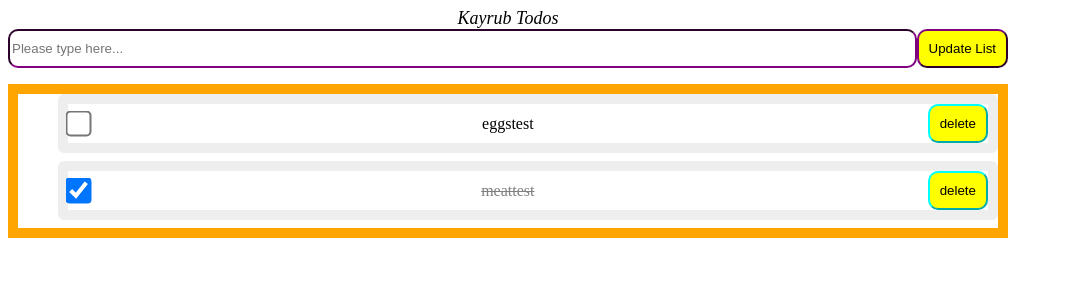
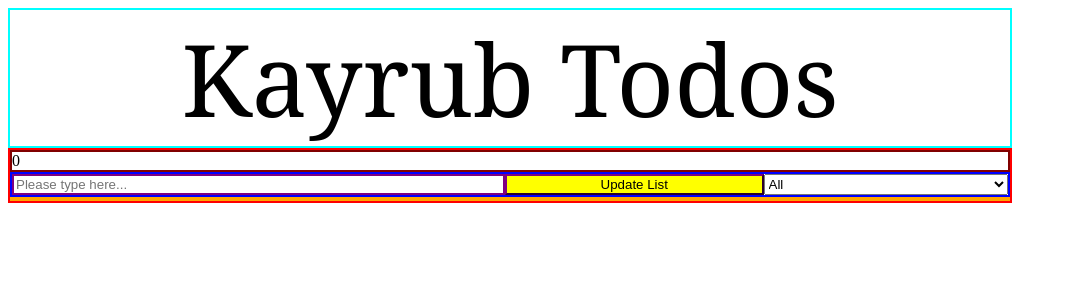
Before and after one commit to kayrub/todo-app, a React (Vite) app: page / in a window 1280 px wide. Shown: the top 300 px of the page, without its empty margins (0-1067 px from the left). Built offline with nearby package versions, Linux system fonts and the light colour scheme.

Commit message:
feat: add counter, filtering, and localStorage persistence

```diff
--- a/src/App.css
+++ b/src/App.css
@@ -1,4 +1,17 @@
 /* used for App css specifically */
+ul {
+  padding: 0;
+  margin: 0;
+  list-style: none;
+}
+
+.counter-row {
+    border: 2px solid maroon;
+}
+
+input {
+  box-sizing: border-box;
+}
 
 .todo-item.completed {
     text-decoration: line-through;
@@ -9,53 +22,55 @@
     display: flex;
     justify-content:center;
     align-items:center;
-    font-size:large;
-    font-style:italic;
-    font-weight:400;
+    font-size:100px;
+    font-family:Georgia, 'Times New Roman', Times, serif;
     max-width: 1000px;
+    border: 2px solid aqua;
 }
 
 .app-container {
     max-width: 1000px;
+    border:2px solid red;
 }
 
 .input-row {
     display:flex;
-    justify-content: space-evenly;
+    justify-content: space-between;
+    border:2px solid blue;
 }
 
 .todo-input {
-    flex: 1;
-    border-color: purple;
-    border-radius: 10px;
+    flex: 2;
+    border: 2px solid purple;
 }
 
 button {
-    padding: 10px;
-    border-radius: 10px;
     cursor: pointer;
     background: yellow ;
 }
 
 .add-btn {
     border-color: purple;
+    flex: 1;
+}
+
+.filter-selector {
+    flex: 1;
 }
 
 .todo-list {
-    border: 10px solid orange;
+    border: 2px solid orange;
 }
 
 .todo-row {
   display: flex;
   align-items: center;
   justify-content: space-between;
-
-  border: 10px solid #eee;
-  border-radius: 6px;
-  margin-bottom: 8px;
+  border: 2px solid pink;
 }
 
 .todo-item {
+    border:2px solid green;
 }
 
 .checkbox {
@@ -63,5 +78,5 @@ button {
 }
 
 .del-btn {
-    border-color:aqua;
+    border: 2px solid lightgreen;
 }
--- a/src/App.jsx
+++ b/src/App.jsx
@@ -1,22 +1,60 @@
-import { useState } from 'react';
+import { useEffect, useState } from 'react';
 import './App.css';
 
+/*
+add a div above input-row
+count how many todos are left
+iterate over todos, check todos.completed ? counter==1 : do nothing
+afterwards everytime toggleToDo is run have it track the count
 
+add a div below input-row
+dropdown filter
+display all, completed, uncompleted.
+
+localstorage.
+store todos JSON.stringify
+access todos JSON.parse
+useEffect on initial render
+useEffect when todos state changes
+
+*/
 
 function App() {
 
   const [todoText, setToDoText] = useState("");
-  const [todos, setToDos] = useState([{id: 1, name: "eggstest", completed: false}, {id: 2, name: "meattest", completed:true}]);
+  const [todos, setToDos] = useState([]);
   const [nextId, setNextId] = useState(3);
+  const [filterToDos, setFilterToDos] = useState('all');
+  const [isLoaded, setIsLoaded] = useState(false);
 
+  useEffect(() => {
+    const storedToDosData = localStorage.getItem('todos');
+    const storedNextId = localStorage.getItem('nextId');
+    console.log('useEffect storedData: ',storedToDosData);
+    if (storedToDosData) {
+      setToDos(JSON.parse(storedToDosData));
+      setNextId(JSON.parse(storedNextId));
+      console.log(todos)
+    }
+    setIsLoaded(true);
+  }, []);
+
+  useEffect(() => {
+    if (!isLoaded) return;
+    localStorage.setItem('todos', JSON.stringify(todos));
+    localStorage.setItem('nextId', JSON.stringify(nextId));
+    console.log('saving to local Storage')
+    console.log(localStorage);
+  }, [todos, isLoaded, nextId]);
 
   const addToDo = (newToDo) => {
     setToDos(prev => [...prev, {id: nextId, name: newToDo, completed:false}]);
     setNextId(prev => prev + 1);
     console.log("todo added:", newToDo);
-    console.log("todos list:", todos);
+    console.log("todos: ", todos);
     console.log("current nextid:", nextId);
     setToDoText('');
+
   }
 
   const handleKeyDown = (e) => {
@@ -35,19 +73,21 @@ function App() {
     )
   }
 
+  const countToDos = todos.filter(todo => !todo.completed).length;
+
+  const filterViewToDos = todos.filter(todo => {
+    if(filterToDos === 'completed') return todo.completed;
+    if(filterToDos === 'active') return !todo.completed;
+    return true;
+  })
+
+
   const deleteToDo = (currTodo) => {
     setToDos(prev =>
       prev.filter(todo => todo.id !== currTodo.id)
     )
   };
 
-
-  /*
-         <span style ={{
-                textDecoration: todo.completed ? 'line-through' : 'none',
-                color: todo.completed ? 'gray' : 'black'
-              }}>
-  */
   return (
     <>
       <header className='app-header'>
@@ -55,6 +95,7 @@ function App() {
       </header>
 
       <main className='app-container'>
+        <div className='counter-row'>{countToDos}</div>
         <div className='input-row'>
           <input
             className='todo-input'
@@ -70,10 +111,17 @@ function App() {
             onClick = {() => addToDo(todoText)}>
             Update List
           </button>
+          <select
+            className='filter-selector'
+            onChange = {(e) => setFilterToDos(e.target.value)}>
+            <option value='all'>All</option>
+            <option value='completed'>Completed</option>
+            <option value='active'>Active</option>
+          </select>
         </div>
 
         <ul className='todo-list'>
-          {todos.map(todo => (
+          {filterViewToDos.map(todo => (
           <li
             className='todo-row'
             key={todo.id}>
```
